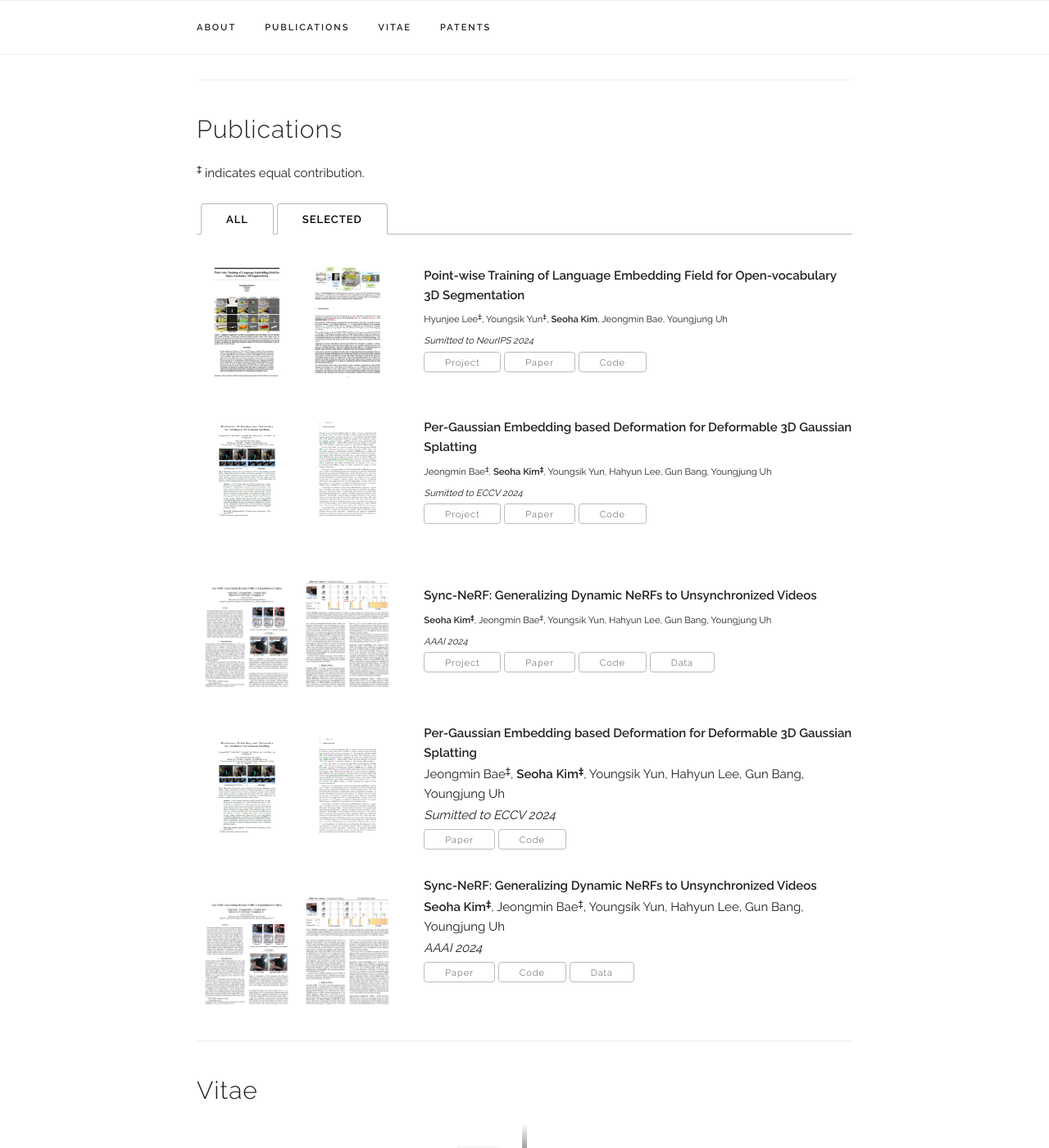
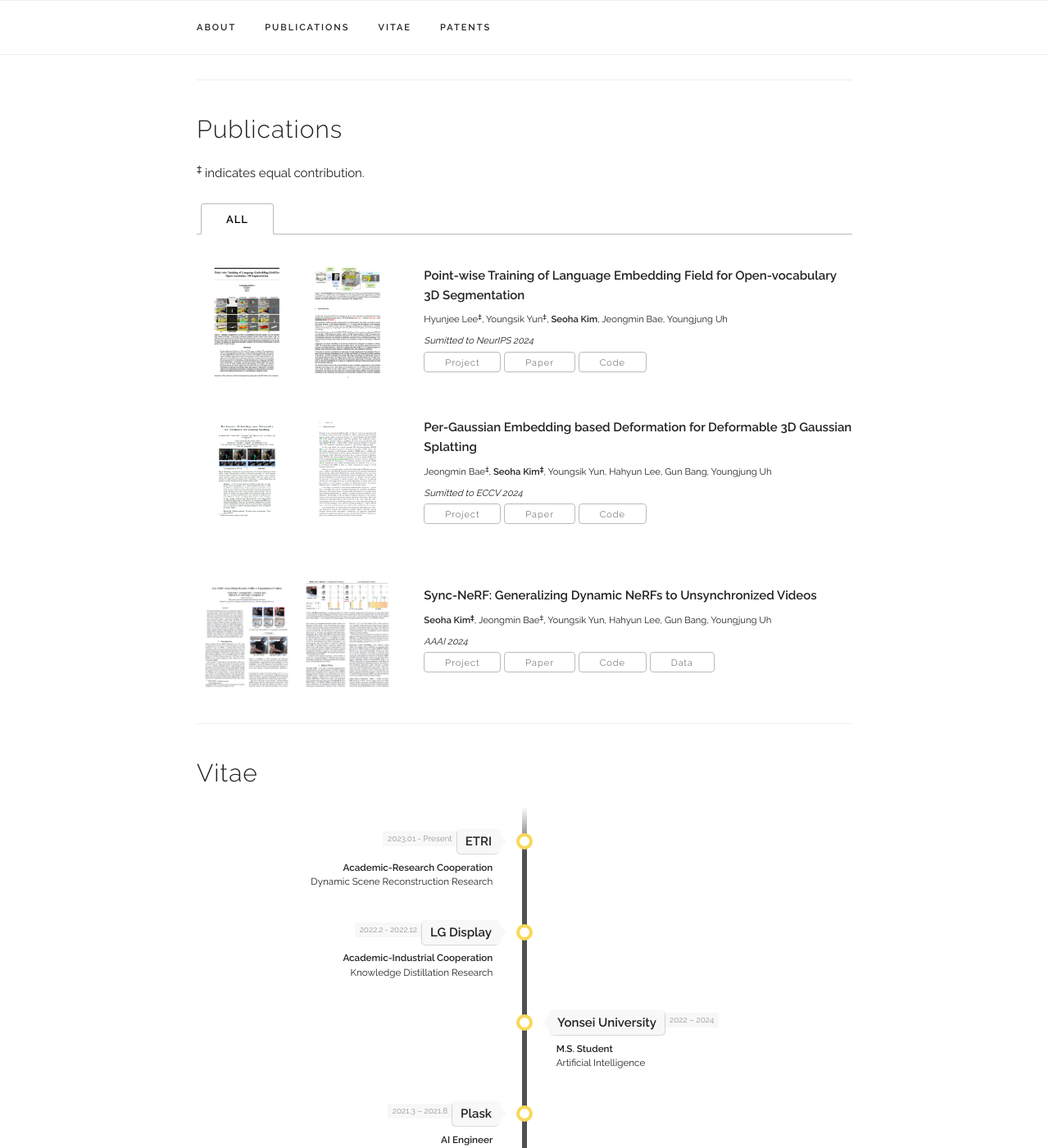
Before and after one commit to seoha-kim/seoha-kim.github.io, a Jekyll site: the page built from index.html, in a window 1280 px wide and 1400 px high, scrolled down 476 px. Shown: the whole window at 82% size. Built offline with Jekyll 4.4.1, drawn with Linux system fonts in a browser that asks for light colours; some web fonts are replaced.

Commit message:
Update publications

```diff
--- a/index.html
+++ b/index.html
@@ -20,29 +20,27 @@ title: Home
   </p>
 
   <ul class="tab-nav">
+    <!-- <li><div class="button active" data-ref="#papers-selected">Selected</div></li> -->
     <li><div class="button active" data-ref="#papers-all">All</div></li>
-    <li><div class="button active" data-ref="#papers-selected">Selected</div></li>
   </ul>
 
   <div class="tab-content">
-    <div class="tab-pane active" id="papers-all">
-      {% for paper in site.data.publications.papers %}
+    <!-- <div class="tab-pane active" id="papers-selected">
+      {% assign selected_papers = site.data.publications.papers | where: "selected", "y" %}
+      {% for paper in selected_papers %}
         <div class="paper">
-        <div class="row" style="display: flex;align-items: center;">
+          <div class="row">
             <div class="four columns">
               <div class="figure">
                 <img src="{{ paper.image }}" width="100%">
               </div>
             </div>
             <div class="eight columns">
+
               <p class="title"><b>{{ paper.title }}</b></p>
-            <p><sub>{{ paper.authors }}</sub></p>
-            <p><sub><i>{{ paper.venue }}</sub></i></p>
+              <p>{{ paper.authors }}</p>
+              <p><i>{{ paper.venue }}</i></p>
               <div class="paper-buttons">
-              {% if paper.project %}
-                <a class="button" href="{{ paper.project }}" target="_blank">Project</a>
-              {% endif %}
-
                 {% if paper.paper_pdf %}
                   <a class="button" href="{{ paper.paper_pdf | prepend: site.baseurl }}" target="_blank">Paper</a>
                 {% endif %}
@@ -71,24 +69,26 @@ title: Home
           </div>
         </div>
       {% endfor %}
-    </div>
+    </div> -->
 
-    <div class="tab-pane active" id="papers-selected">
-    {% assign selected_papers = site.data.publications.papers | where: "selected", "y" %}
-    {% for paper in selected_papers %}
+    <div class="tab-pane active" id="papers-all">
+      {% for paper in site.data.publications.papers %}
       <div class="paper">
-      <div class="row">
+        <div class="row" style="display: flex;align-items: center;">
           <div class="four columns">
             <div class="figure">
               <img src="{{ paper.image }}" width="100%">
             </div>
           </div>
           <div class="eight columns">
+            <p class="title"><b>{{ paper.title }}</b></p>
+            <p><sub>{{ paper.authors }}</sub></p>
+            <p><sub><i>{{ paper.venue }}</sub></i></p>
+            <div class="paper-buttons">
+              {% if paper.project %}
+                <a class="button" href="{{ paper.project }}" target="_blank">Project</a>
+              {% endif %}
 
-          <p class="title"><b>{{ paper.title }}</b></p>
-          <p>{{ paper.authors }}</p>
-          <p><i>{{ paper.venue }}</i></p>
-          <div class="paper-buttons">
               {% if paper.paper_pdf %}
                 <a class="button" href="{{ paper.paper_pdf | prepend: site.baseurl }}" target="_blank">Paper</a>
               {% endif %}
```
Lines whose indentation alone changed are shown as unchanged.
